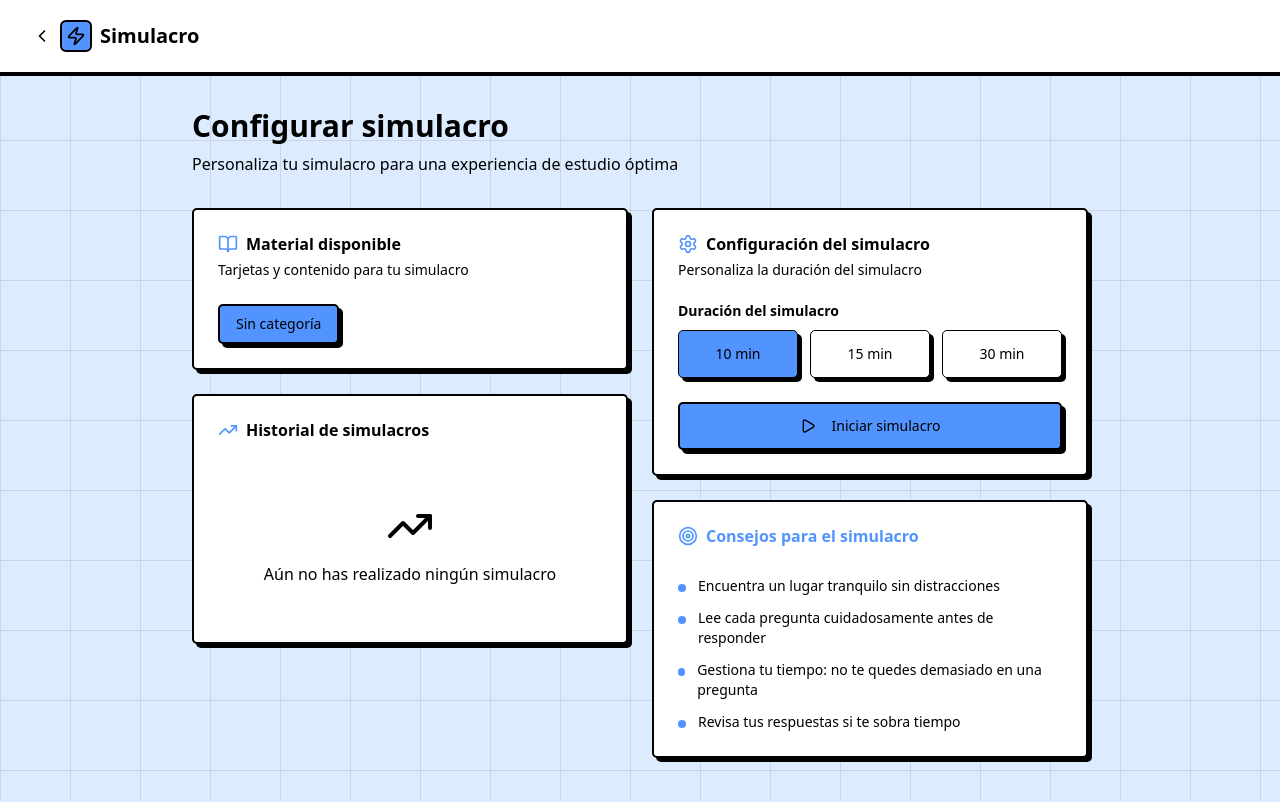
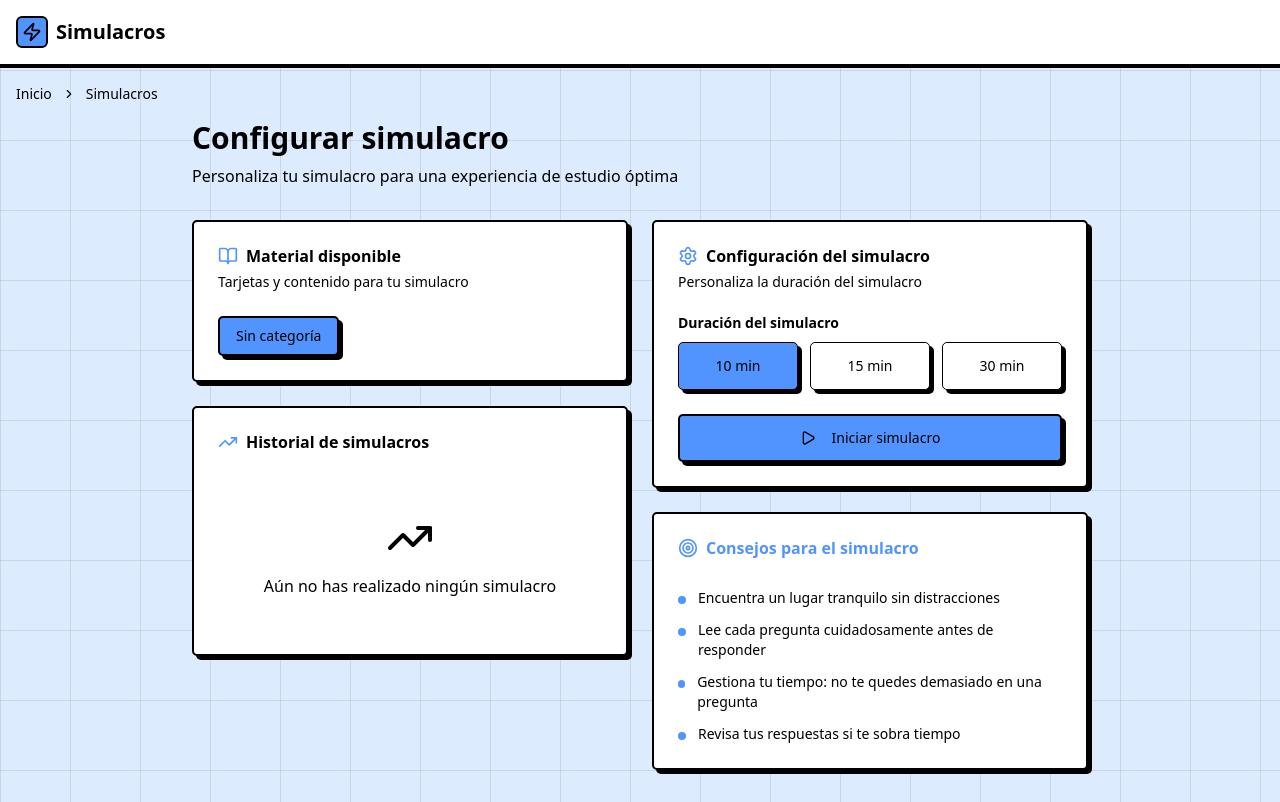
Before and after one commit to Garcia0404/StudIA, a Next.js app: page /exams/create in a window 1280 px wide. Built offline with nearby package versions, Linux system fonts and the light colour scheme.

Commit message:
improved UI and styles on exams create

```diff
--- a/src/app/exams/create/components/ExamHeader.tsx
+++ b/src/app/exams/create/components/ExamHeader.tsx
@@ -1,22 +1,21 @@
 import Link from "next/link";
-import { Zap, ChevronLeft } from "@/lib/icons";
+import { Zap } from "@/lib/icons";
 import React from "react";
 
 export const ExamHeader: React.FC = () => (
   <header className="bg-white border-b-4">
-    <div className="container mx-auto px-6 py-3">
+    <div className="container mx-auto px-4 py-4">
       <div className="flex items-center justify-between">
-        <div className="flex items-center space-x-4">
+        <div className="flex items-center">
           <Link
             href="/dashboard"
-            className="flex items-center gap-2 p-2 rounded-lg"
+            className="flex items-center gap-2 rounded-lg"
           >
-            <ChevronLeft className="size-5" />
-            <div className="flex items-center space-x-2">
+            <div className="flex items-center gap-2">
               <div className="border-2 bg-main p-1 rounded-md">
                 <Zap className="size-5" />
               </div>
-              <span className="text-xl font-bold">Simulacro</span>
+              <span className="text-xl font-bold">Simulacros</span>
             </div>
           </Link>
         </div>
--- a/src/app/exams/create/page.tsx
+++ b/src/app/exams/create/page.tsx
@@ -5,10 +5,19 @@ import { ExamHeader } from "./components/ExamHeader";
 import { SetupView } from "./components/SetupView";
 import { ExamView } from "./components/ExamView";
 import { useExamConfig } from "../hooks";
+import {
+  Breadcrumb,
+  BreadcrumbItem,
+  BreadcrumbLink,
+  BreadcrumbList,
+  BreadcrumbSeparator,
+} from "@/components/ui/breadcrumb";
 
 export default function SimulatorPage() {
   const [showSetup, setShowSetup] = useState(true);
-  const { config, updateConfig, resetConfig } = useExamConfig({ initialDuration: 10 });
+  const { config, updateConfig, resetConfig } = useExamConfig({
+    initialDuration: 10,
+  });
 
   const startSimulator = () => setShowSetup(false);
 
@@ -20,7 +29,20 @@ export default function SimulatorPage() {
   return (
     <div className="bg-[linear-gradient(to_right,#80808033_1px,transparent_1px),linear-gradient(to_bottom,#80808033_1px,transparent_1px)] bg-[size:70px_70px] min-h-screen">
       <ExamHeader />
-      <div className="container mx-auto px-4 sm:px-6 py-6 sm:py-8">
+      <div className="container mx-auto">
+        <Breadcrumb className="px-4 pt-4">
+          <BreadcrumbList>
+            <BreadcrumbItem>
+              <BreadcrumbLink href="/dashboard">Inicio</BreadcrumbLink>
+            </BreadcrumbItem>
+            <BreadcrumbSeparator />
+            <BreadcrumbItem>
+              <BreadcrumbLink>Simulacros</BreadcrumbLink>
+            </BreadcrumbItem>
+          </BreadcrumbList>
+        </Breadcrumb>
+      </div>
+      <div className="container mx-auto px-4 pb-8 pt-4">
         {showSetup ? (
           <SetupView
             simulatorConfig={config}
--- a/src/app/flashcards/create/page.tsx
+++ b/src/app/flashcards/create/page.tsx
@@ -40,9 +40,6 @@ export default function CreateCardPage() {
   }>({});
   const { addCard } = useGlobalStore();
 
-  const addIdToCard = () => {
-    setCardData((prev) => ({ ...prev, id: crypto.randomUUID() }));
-  };
   const resetCard = () => {
     setCardData(() => ({
       id: "",
@@ -94,11 +91,9 @@ export default function CreateCardPage() {
     if (!cardData.answer.trim()) newErrors.answer = true;
     setErrors(newErrors);
     if (Object.keys(newErrors).length > 0) return false;
-    // Creando el id de la tarjeta
-    addIdToCard();
     // Generar opciones automáticamente
     const options = generateOptions(cardData.question, cardData.answer);
-    addCard({ ...cardData, options });
+    addCard({ ...cardData, options, id:crypto.randomUUID() });
     resetCard();
     return true;
     // Mostrar mensaje de éxito
```
